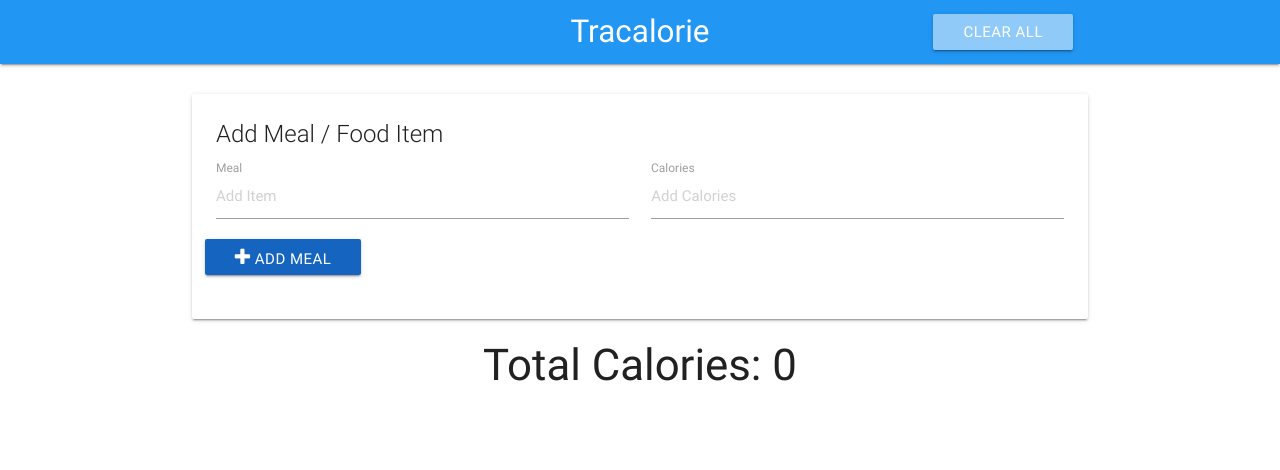
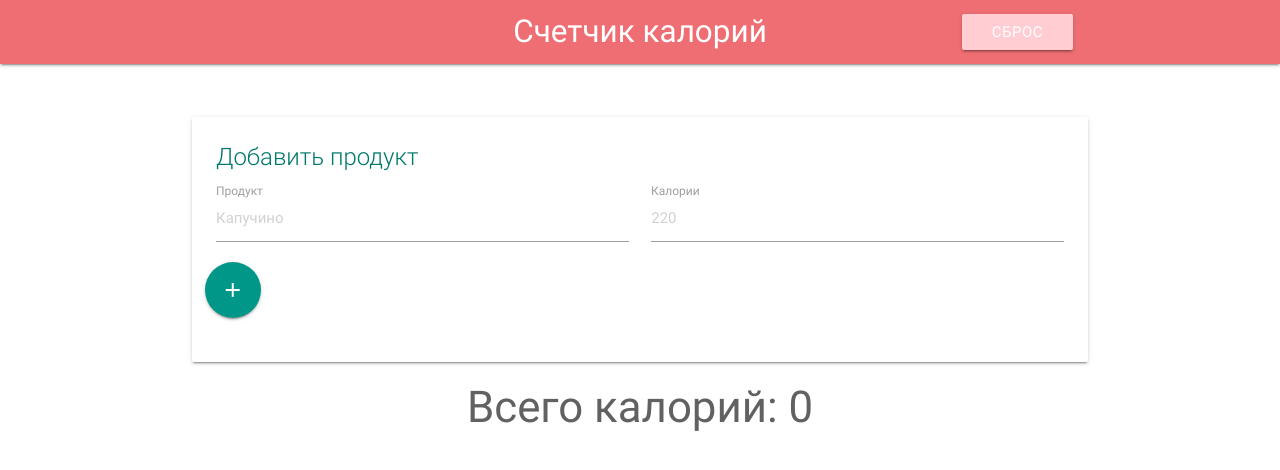
Before and after one commit to elenabri/Frontend, a plain HTML site: page JS/calorie/index.html in a window 1280 px wide. Drawn offline with nearby package versions, Linux system fonts and the light colour scheme.

Commit message:
Update index.html

```diff
--- a/JS/calorie/index.html
+++ b/JS/calorie/index.html
@@ -6,70 +6,54 @@
   <meta http-equiv="X-UA-Compatible" content="ie=edge">
   <link rel="stylesheet" href="https://cdnjs.cloudflare.com/ajax/libs/materialize/0.100.2/css/materialize.min.css">
   <link href="https://maxcdn.bootstrapcdn.com/font-awesome/4.7.0/css/font-awesome.min.css" rel="stylesheet" integrity="sha384-wvfXpqpZZVQGK6TAh5PVlGOfQNHSoD2xbE+QkPxCAFlNEevoEH3Sl0sibVcOQVnN" crossorigin="anonymous">
-  <title>Tracalorie | Meal & Calorie Tracker</title>
+  <link href="https://fonts.googleapis.com/icon?family=Material+Icons" rel="stylesheet">
+  <title>Calories</title>
 </head>
 <body>
-  <!-- Navbar -->
+  <!-- Навигационная панель -->
   <nav>
-    <div class="nav-wrapper blue">
+    <div class="nav-wrapper ">
       <div class="container">
-        <a href="#" class="brand-logo center">Tracalorie</a>
+        <a href="#" class="brand-logo center">Счетчик калорий</a>
         <ul class="right">
-          <li><a href="#" class="clear-btn btn blue lighten-3">Clear All</a></li>
+          <li><a href="#" class="clear-btn btn red lighten-4">Сброс</a></li>
         </ul>
       </div>
     </div>
   </nav>
 
   <br>
+  <br>
 
   <div class="container">
     <!-- Form Card -->
     <div class="card">
       <div class="card-content">
-        <span class="card-title">Add Meal / Food Item</span>
+        <span class="card-title teal-text text-darken-2">Добавить продукт</span>
         <form class="col">
           <div class="row">
             <div class="input-field col s6">
-              <input type="text" placeholder="Add Item" id="item-name">
-              <label for="item-name">Meal</label>
+              <input type="text" placeholder="Капучино" id="item-name">
+              <label for="item-name">Продукт</label>
             </div>
             <div class="input-field col s6">
-                <input type="number" placeholder="Add Calories" id="item-calories">
-                <label for="item-calories">Calories</label>
+                <input type="number" placeholder="220" id="item-calories">
+                <label for="item-calories">Калории</label>
             </div>
-            <button class="add-btn btn blue darken-3"><i class="fa fa-plus"></i> Add Meal</button>
-            <button class="update-btn btn orange"><i class="fa fa-pencil-square-o"></i> Update Meal</button>
-            <button class="delete-btn btn red"><i class="fa fa-remove"></i> Delete Meal</button>
-            <button class="back-btn btn grey pull-right"><i class="fa fa-chevron-circle-left"></i> Back</button>
+            <button class="add-btn btn-floating btn-large waves-effect waves-light teal"><i class="material-icons">add</i></button>
+            <button class="update-btn btn blue"><i class="fa fa-pencil-square-o"></i> Изменить</button>
+            <button class="delete-btn btn red"><i class="fa fa-remove"></i> Удалить</button>
+            <button class="back-btn btn grey pull-right"><i class="fa fa-chevron-circle-left"></i> Назад</button>
           </div>
         </form>
       </div>
     </div>
 
-    <!-- Calorie Count -->
-    <h3 class="center-align">Total Calories: <span class="total-calories">0</span></h3>
+    <!-- Общее число калорий -->
+    <h3 class="center-align grey-text text-darken-2">Всего калорий: <span class="total-calories">0</span></h3>
 
-    <!-- Item List -->
+    <!-- Список продуктов, будет пополняться -->
     <ul id="item-list" class="collection">
-      <!-- <li class="collection-item" id="item-0">
-        <strong>Steak Dinner: </strong> <em>1200 Calories</em>
-        <a href="#" class="secondary-content">
-          <i class="edit-item fa fa-pencil"></i>
-        </a>
-      </li>
-      <li class="collection-item" id="item-0">
-        <strong>Cookie: </strong> <em>400 Calories</em>
-        <a href="#" class="secondary-content">
-          <i class="edit-item fa fa-pencil"></i>
-        </a>
-      </li>
-      <li class="collection-item" id="item-0">
-        <strong>Eggs: </strong> <em>300 Calories</em>
-        <a href="#" class="secondary-content">
-          <i class="edit-item fa fa-pencil"></i>
-        </a>
-      </li> -->
     </ul>
   </div>
 
```
